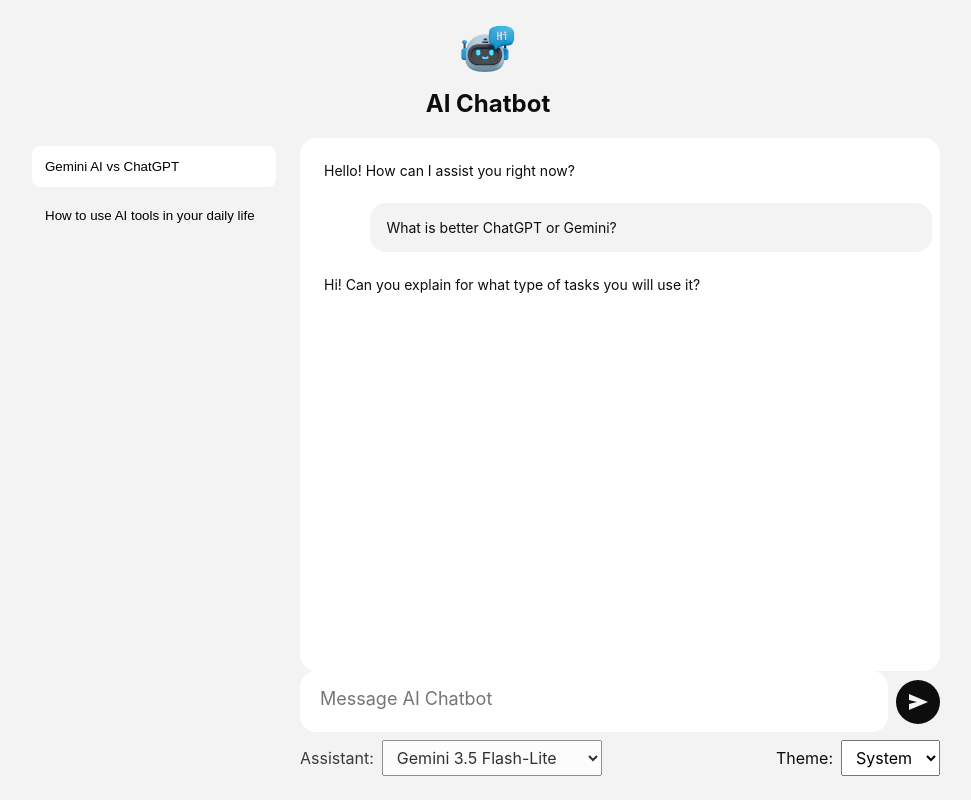
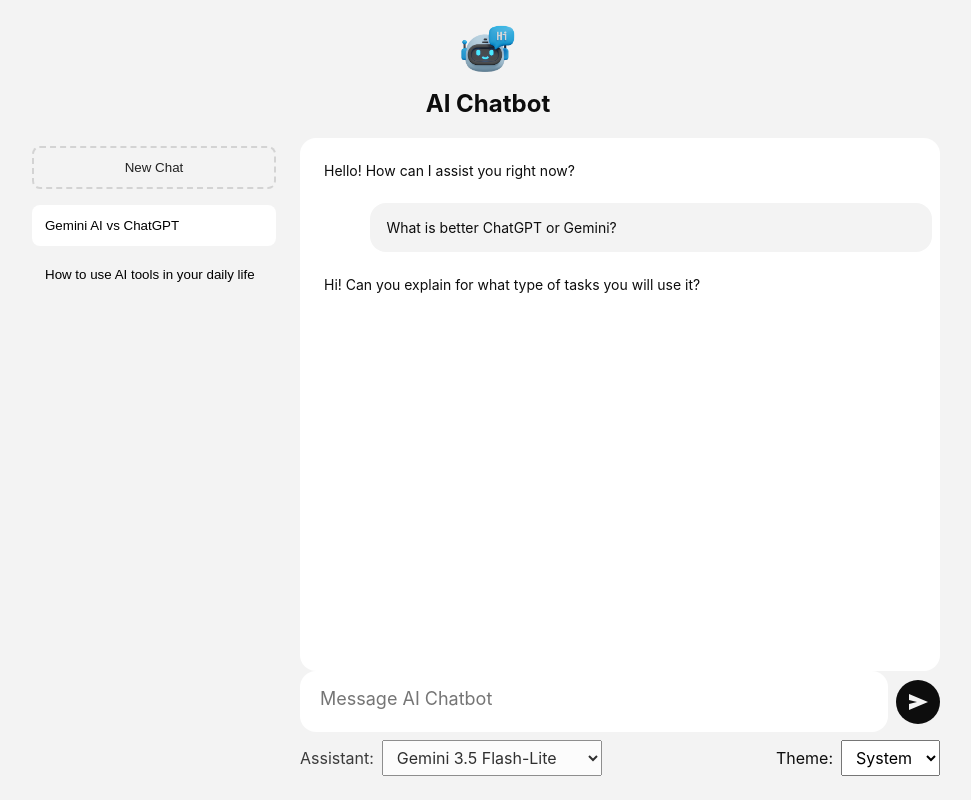
Before and after one commit to Bhawani1200/AI-Chatbot, a React (Vite) app in the folder ai-chatbot/: page / in a window 1280 px wide. Shown: the whole page, without its empty margins (152-1123 px from the left). Built offline with nearby package versions, Linux system fonts and the light colour scheme; no server answers.

Commit message:
creating new chat

```diff
--- a/ai-chatbot/package.json
+++ b/ai-chatbot/package.json
@@ -16,14 +16,15 @@
     "react": "^19.2.7",
     "react-dom": "^19.2.7",
     "react-markdown": "^10.1.0",
-    "react-textarea-autosize": "^8.5.9"
+    "react-textarea-autosize": "^8.5.9",
+    "uuid": "^14.0.3"
   },
   "devDependencies": {
     "@eslint/js": "^9.39.5",
     "@types/react": "^19.2.17",
     "@types/react-dom": "^19.2.3",
     "@vitejs/plugin-react": "^6.0.3",
-    "eslint": "^10.6.0",
+    "eslint": "^9.39.5",
     "eslint-plugin-react-hooks": "^7.1.1",
     "eslint-plugin-react-refresh": "^0.5.3",
     "globals": "^17.7.0",
--- a/ai-chatbot/src/App.jsx
+++ b/ai-chatbot/src/App.jsx
@@ -4,6 +4,7 @@ import { Chat } from "./components/Chat/Chat";
 import { Assistant } from "./components/Assistant/Assistant";
 import { Theme } from "./components/Theme/Theme";
 import styles from "./App.module.css";
+import { v4 as uuidv4 } from 'uuid';
 
 const CHATS = [
   {
@@ -55,6 +56,16 @@ function App() {
     );
   }
 
+  function handleNewChatCreate() {
+    const id = uuidv4();
+
+    setActiveChatId(id);
+    setChats((prevChats) => [
+      ...prevChats,
+      { id, title: "New Chat", messages: [] },
+    ]);
+  }
+
   return (
     <div className={styles.App}>
       <header className={styles.Header}>
@@ -67,6 +78,7 @@ function App() {
           chats={chats}
           activeChatId={activeChatId}
           onActiveChatIdChange={setActiveChatId}
+          onNewChatCreate={handleNewChatCreate}
         />
 
         <main className={styles.Main}>
@@ -74,7 +86,7 @@ function App() {
             assistant={assistant}
             chatMessages={activeChatMessages}
             chatId={activeChatId}
-             onChatMessagesUpdate={handleChatMessagesUpdate}
+            onChatMessagesUpdate={handleChatMessagesUpdate}
           />
           <div className={styles.Configuration}>
             <Assistant onAssistantChange={handleAssistantChange} />
--- a/ai-chatbot/src/components/Sidebar/Sidebar.jsx
+++ b/ai-chatbot/src/components/Sidebar/Sidebar.jsx
@@ -1,7 +1,12 @@
 import { useState } from "react";
 import styles from "./Sidebar.module.css";
 
-export function Sidebar({ chats, activeChatId, onActiveChatIdChange }) {
+export function Sidebar({
+  chats,
+  activeChatId,
+  onActiveChatIdChange,
+  onNewChatCreate,
+}) {
   const [isOpen, setIsOpen] = useState(false);
 
   function handleSidebarToggle() {
@@ -33,6 +38,9 @@ export function Sidebar({ chats, activeChatId, onActiveChatIdChange }) {
         <MenuIcon />
       </button>
       <div id="chat-sidebar" className={styles.Sidebar} data-open={isOpen}>
+        <button className={styles.NewChatButton} onClick={onNewChatCreate}>
+          New Chat
+        </button>
         <ul className={styles.Chats}>
           {chats.map((chat) => (
             <li
--- a/ai-chatbot/src/components/Sidebar/Sidebar.module.css
+++ b/ai-chatbot/src/components/Sidebar/Sidebar.module.css
@@ -1,6 +1,7 @@
-/* .Sidebar {
+.Sidebar {
   display: flex;
   flex-direction: column;
+  gap: 16px;
   flex-shrink: 0;
   width: 260px;
   padding: 8px;
@@ -8,83 +9,15 @@
   transition: transform 0.3s ease-in-out;
 }
 
-.Chats {
-  display: flex;
-  flex-direction: column;
-  gap: 8px;
-  margin: 0;
-  padding: 0;
-  list-style: none;
-}
-
-.Chat[data-active="true"] .ChatButton {
-  background: light-dark(#ffffff, #212121);
-  border-color: transparent;
-  cursor: default;
-}
-
-.ChatButton {
+.NewChatButton {
   width: 100%;
   padding: 12px;
   background: none;
-  border: 1px solid transparent;
+  border: 2px dashed light-dark(#d3d3d3, #3f3f3f);
   border-radius: 8px;
-  text-align: left;
+  text-align: center;
   cursor: pointer;
-}
-
-.ChatButton:hover {
-  border-color: light-dark(#d3d3d3, #3f3f3f);
-}
-
-.ChatTitle {
-  white-space: nowrap;
-  overflow: hidden;
-}
-
-@media screen and (max-width: 768px) {
-  .Sidebar {
-    position: fixed;
-    top: 0;
-    left: 0;
-    z-index: 2;
-    height: 100%;
-    padding: 72px 16px 16px;
-    border-radius: 0;
-    background: light-dark(#f5f5f5, #1e1e1e);
-    transform: translateX(-100%);
-  }
-
-  .Sidebar[data-open="true"] {
-    transform: translateX(0);
-  }
-
-  .MenuButton {
-    display: block;
-  }
-
-  .Overlay {
-    display: block;
-  }
-}
-
-@keyframes fadeIn {
-  from {
-    opacity: 0;
-  }
-
-  to {
-    opacity: 1;
-  }
-} */
-
-
-.Sidebar {
-  flex-shrink: 0;
-  width: 260px;
-  padding: 8px;
-  border-radius: 16px;
-  transition: transform 0.3s ease-in-out;
+  color: light-dark(#212121, #ffffff);
 }
 
 .MenuButton {
@@ -110,7 +43,7 @@
   top: 0;
   left: 0;
   z-index: 1;
-  width: 100vw;
+  width: 100vh;
   height: 100vh;
   background: rgba(0, 0, 0, 0.5);
   animation: fadeIn 0.3s ease-in-out;
```
Also changed, not shown: 1 other file (tests, documents, lock files or other folders).
